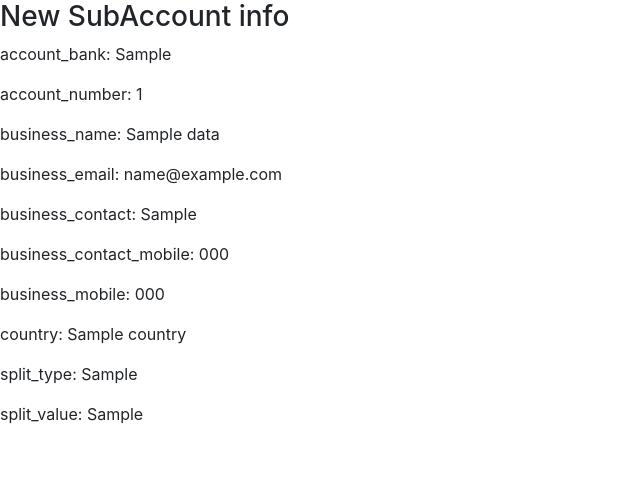
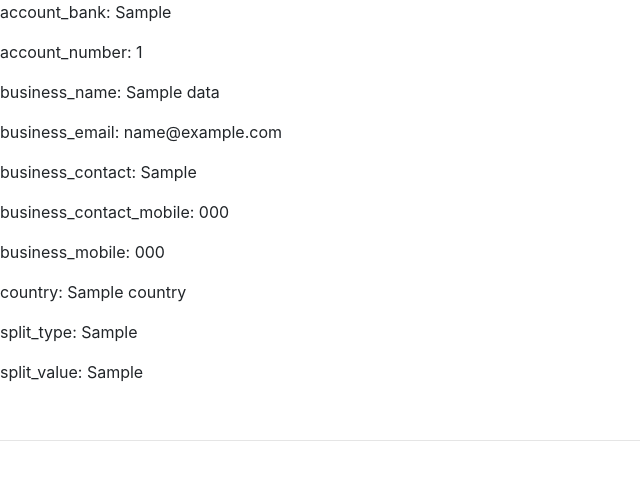
Before and after one commit to timothyakinyelu/flutterwave-payment-test, a Python web app: template src/templates/subaccounts.html in a window 1280 px wide. Shown: the part 56-536 px from the top of the page, without its empty margins (0-640 px from the left). Run offline with Jinja, Linux system fonts and the light colour scheme; the template is opened without the code that fills it: most values are stand-ins (such as "Sample title", 1, 10 or a date in 2020).

Commit message:
- added separator to template

```diff
--- a/src/templates/subaccounts.html
+++ b/src/templates/subaccounts.html
@@ -1,8 +1,8 @@
 {% extends "layout.html" %}
 {% block content %}
     <section>
+        <div>
             {% for d in data %}
-            <h3>New SubAccount info</h3>
                 <p>account_bank: {{ d.account_bank }}</p>
                 <p>account_number: {{ d.account_number }}</p>
                 <p>business_name: {{ d.business_name }}</p>
@@ -13,6 +13,9 @@
                 <p>country: {{ d.country }}</p>
                 <p>split_type: {{ d.split_type }}</p>
                 <p>split_value: {{ d.split_value }}</p>
+                </br>
+                <hr/>
             {% endfor %}
+        </div>
     </section>
 {% endblock content %}
```
Lines whose indentation alone changed are shown as unchanged.
